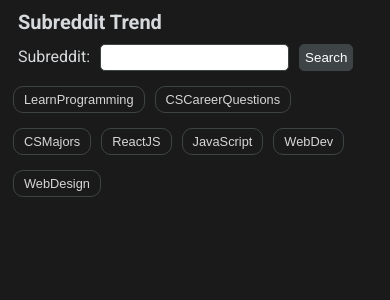
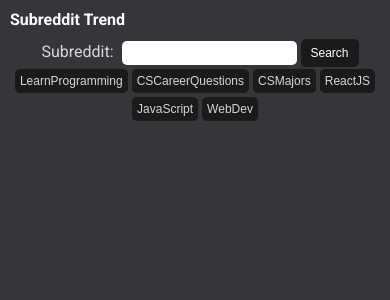
Before and after one commit to sametkayik/subreddit-trend, a React (Vite) app: page / in a window 390 px wide. Shown: the top 300 px of the page. Built offline with nearby package versions, Linux system fonts and the light colour scheme.

Commit message:
Change layout

```diff
--- a/src/App.css
+++ b/src/App.css
@@ -1,102 +1,72 @@
 body {
   font-family: "Roboto", sans-serif;
-  background-color: #1a1a1b;
+  background-color: #36363a;
   color: #d7dadc;
-  margin-top: 0;
+  margin: 0 auto;
+  max-width: 50%;
+  display: flex;
+  flex-direction: column;
+  justify-content: center;
+  align-items: center;
 }
 
+/* Form */
 form {
   margin-left: 10px;
+  display: flex;
+  flex-direction: row;
+  justify-content: center;
 }
 
-h1 {
-  margin: 10px 0 0 10px;
-  font-size: 1.75rem;
-}
-.container {
-  display: flex;
-  flex-direction: column;
-  flex-wrap: wrap;
+/* Headings */
+h1,
+.subreddit-name {
+  margin: 10px 0 10px 10px;
+  font-size: 1.5rem;
+  color: #fff;
 }
 
-.post {
-  margin-bottom: 10px;
+.categories {
   display: flex;
-  flex-direction: column;
   flex-wrap: wrap;
-  width: 70%;
+  justify-content: center;
 }
 
-.post-link {
-  text-decoration: none;
-  color: #d7dadc;
-  margin: 0px;
-  font-weight: bold;
-  font-size: 1.25rem;
+/* Buttons */
+.show-text-button,
+#subreddit-submit,
+.categories button {
+  border: none;
+  border-radius: 10px;
+  padding: 10px 10px;
+  cursor: pointer;
+  font-size: 0.9rem;
 }
 
-.post-link span {
-  display: inline-block;
+.show-text-button {
+  background-color: transparent;
+  color: #a5a5a5;
+  margin: 0 0 5px 0px;
 }
 
-.post-link:before {
-  content: "";
-  margin-right: 5px;
-}
-
-.post-link:hover {
-  color: #ffffff;
-}
-
-.post-details {
-  display: flex;
-  flex-direction: row;
-  font-size: 1rem;
-  color: #888;
-}
-
-.post-details span {
-  margin: 5px 30px 0px 0px;
-  padding: 0px;
-  display: block;
-}
-
-.post-details span:first-child {
-  margin-left: 16px;
-}
-
-.post-header {
-  display: flex;
-  flex-direction: row;
-  justify-content: space-between;
-  align-items: center;
-  width: 100%;
-  margin: 10px 10px 0px 10px;
-}
-
-.post-header button {
-  border: none;
-  background-color: transparent;
-  color: #888;
-  font-size: 1rem;
-  cursor: pointer;
-  white-space: nowrap;
-}
-.post-header button:hover {
-  color: #ffffff;
+.show-text-button:hover {
+  color: #fff;
 }
 
 .categories button {
-  border: 1px solid #3e4446;
-  border-radius: 10px;
-  padding: 5px 10px;
-  background-color: transparent;
+  background-color: #1a1a1b;
   color: #d8d6d6;
-  cursor: pointer;
-  font-size: 1rem;
-  margin: 5px 5px 10px 5px;
+  margin: 5px 3px;
 }
 
+#subreddit-submit {
+  background-color: #1a1a1b;
+  color: #fff;
+  padding: 0 10px;
+  font-size: 0.8rem;
+}
+
+/* Post Text */
 .post-text {
   margin: 20px 10px 0 30px;
   font-size: 1.1rem;
@@ -105,86 +75,188 @@ h1 {
   width: 100%;
 }
 
+/* Search */
 #subreddit-search {
-  margin: 10px;
+  margin: 2px 5px;
   border-radius: 5px;
   border: 1px solid #3e4446;
-  padding: 5px;
+  padding: 5px 10px;
 }
 
-#subreddit-submit {
-  padding: 5px;
-  border-radius: 5px;
-  border: 1px solid #3e4446;
-  background-color: #3e4446;
-  color: #fff;
-  cursor: pointer;
+.post-card {
+  background-color: #1a1a1b;
+  border-radius: 10px;
+  padding: 10px;
+  margin-bottom: 10px;
+  box-shadow: 0px 4px 10px rgba(0, 0, 0, 0.1);
 }
 
-.subreddit-name {
-  font-size: 1.75rem;
-  font-weight: bold;
-  margin-left: 50px;
+.post-header {
+  display: flex;
+  justify-content: space-between;
+  align-items: center;
+  height: 50px;
 }
 
-@media screen and (max-width: 1280px) {
-  .post {
-    width: 70%;
+.post-title {
+  margin: 0 0 0 10px;
+  font-size: 1.25rem;
+  color: #ffffff;
+  max-width: 50ch;
+  word-wrap: break-word;
+}
+
+.post-title:hover {
+  color: #d3d3d3;
+}
+
+.post-author {
+  font-size: 1rem;
+  color: #a5a5a5;
+  text-align: right;
+}
+
+.post-author a {
+  color: #ffffff;
+}
+
+.post-body p {
+  font-size: 1.1rem;
+  color: #ffffff;
+  line-height: 1.5rem;
+  padding: 0 0 10px 10px;
+  margin: 0;
+  max-width: 70ch;
+  overflow: hidden;
+  text-overflow: ellipsis;
+  word-wrap: break-word;
+}
+
+.post-footer {
+  display: flex;
+  justify-content: space-between;
+  align-items: center;
+  font-size: 16px;
+  color: #a5a5a5;
+}
+
+.post-stats {
+  display: flex;
+  align-items: center;
+}
+
+.post-stats p {
+  margin: 0 10px 0 0;
+}
+
+.post-stats i {
+  margin-right: 10px;
+}
+
+@media only screen and (max-width: 1200px) {
+  body {
+    max-width: 90%;
   }
-  .post-details span {
-    margin: 5px 20px 0px 0px;
-    font-size: 0.8rem;
-  }
-  .post-text {
-    margin: 20px 10px 0 20px;
+  .categories button {
+    margin: 5px 5px;
   }
 }
 
-@media screen and (max-width: 768px) {
-  .post {
-    width: 90%;
+@media only screen and (max-width: 768px) {
+  form input {
+    margin: 0;
+    font-size: 0.6rem;
   }
-  .post-details span {
-    margin: 5px 10px 0px 0px;
-    font-size: 0.8rem;
-  }
-  .post-text {
-    margin: 20px 10px 0 10px;
-  }
-  h1 {
-    font-size: 1.25rem;
-  }
+
+  /* Headings */
+  h1,
   .subreddit-name {
     font-size: 1.25rem;
-    margin-left: 30px;
+    margin-bottom: 10px;
   }
+
+  /* Buttons */
+  .show-text-button,
+  #subreddit-submit,
   .categories button {
-    font-size: 0.8rem;
+    border-radius: 5px;
+    font-size: 0.75rem;
   }
-  .post-link {
-    font-size: 1rem;
+
+  .show-text-button {
+    font-size: 0.75rem;
+    padding: auto;
   }
-  .post-header button {
-    font-size: 0.8rem;
+
+  .categories button {
+    margin: 5px 3px;
   }
-  .post-text {
-    font-size: 1rem;
+
+  .post-title {
+    font-size: 0.85rem;
+    max-width: 50ch;
+  }
+
+  .post-author {
+    font-size: 0.65rem;
+  }
+
+  .post-body p {
+    font-size: 0.85rem;
+    max-width: 70ch;
+    line-height: 1.1rem;
+    overflow: hidden;
+    text-overflow: ellipsis;
+    word-wrap: break-word;
+  }
+
+  .post-footer {
+    font-size: 0.75rem;
+  }
+
+  #subreddit-search {
+    margin: 10px 5px;
+    border: none;
   }
 }
 
-@media screen and (max-width: 375px) {
-  .post-details span {
-    margin: 5px 5px 0px 0px;
-    font-size: 0.8rem;
+@media only screen and (max-width: 480px) {
+  body {
+    max-width: 100%;
   }
-  h1 {
-    font-size: 1.1rem;
+
+  .categories button {
+    margin: 2px 2px;
+    font-size: 0.75rem;
+    padding: 5px 5px;
   }
+
+  #subreddit-search {
+    margin: 2px 4px;
+    font-size: 0.75rem;
+  }
+
+  h1,
   .subreddit-name {
-    font-size: 1.1rem;
-    margin-left: 20px;
+    font-size: 1rem;
+    margin-bottom: 10px;
   }
-  .categories button {
-    margin: 5px;
+
+  .post-title {
+    font-size: 0.75rem;
+    max-width: 50ch;
+  }
+
+  .post-body p {
+    font-size: 0.75rem;
+    line-height: 1rem;
+    max-width: 50ch;
+    overflow: hidden;
+    text-overflow: ellipsis;
+    word-wrap: break-word;
+  }
+
+  .post-footer {
+    font-size: 0.75rem;
   }
 }
--- a/src/components/Home.jsx
+++ b/src/components/Home.jsx
@@ -14,7 +14,7 @@ function Home() {
   return (
     <div>
       {search ? (
-        <div style={{ display: "flex", margin: "0" }}>
+        <div style={{ display: "flex", margin: "0", justifyContent: "center" }}>
           <h1>Subreddit Trend </h1>
           <h1 className="subreddit-name">r/{subreddit}</h1>
         </div>
--- a/src/components/Post.jsx
+++ b/src/components/Post.jsx
@@ -9,24 +9,44 @@ export const Post = ({ item }) => {
   };
 
   return (
-    <div className="post" key={item.id}>
-      <div className="post-header">
-        <a
-          className="post-link"
-          href={item.url}
-          target="_blank"
-          rel="noopener noreferrer"
-        >
-          {item.title}
+    <div class="post-card">
+      <div class="post-header">
+        <a href={item.url} target="_blank" rel="noopener noreferrer">
+          <h2 class="post-title">{item.title}</h2>
         </a>
-        {item.text && <button onClick={handleClick}>Show text</button>}
+        <p class="post-author">
+          Posted by <br />
+          <a
+            href={item.author_profile}
+            target="_blank"
+            rel="noopener noreferrer"
+          >
+            {item.author}{" "}
+          </a>
+        </p>
       </div>
-      <div className="post-details">
-        <span className="post-upvotes">{item.ups} upvotes</span>
-        <span className="post-comments">{item.num_comments} comments</span>
-        <span className="post-author">u/{item.author}</span>
+      {item.text && !showText ? (
+        <button className="show-text-button" onClick={handleClick}>
+          Show text
+        </button>
+      ) : (
+        item.text && (
+          <button className="show-text-button" onClick={handleClick}>
+            Hide text
+          </button>
+        )
+      )}
+      <div class="post-body">{showText && <p>{item.text}</p>}</div>
+      <div class="post-footer">
+        <div class="post-stats">
+          <p class="post-upvotes">
+            <i class="fas fa-arrow-up"></i> {item.ups} upvotes
+          </p>
+          <p class="post-comments">
+            <i class="fas fa-comment"></i> {item.num_comments} comments
+          </p>
+        </div>
       </div>
-      {showText && <p className="post-text">{item.text}</p>}
     </div>
   );
 };
--- a/src/components/SubredditForm.jsx
+++ b/src/components/SubredditForm.jsx
@@ -18,7 +18,7 @@ function SubredditForm(props) {
     <>
       <form>
         <label>
-          Subreddit:
+          Subreddit:{" "}
           <input
             id="subreddit-search"
             type="text"
@@ -50,9 +50,6 @@ function SubredditForm(props) {
         <button onClick={() => props.onSubredditChange("webdev")}>
           WebDev
         </button>
-        <button onClick={() => props.onSubredditChange("web_design")}>
-          WebDesign
-        </button>
       </div>
     </>
   );
--- a/src/utils/getSubreddit.js
+++ b/src/utils/getSubreddit.js
@@ -13,10 +13,12 @@ const getSubreddit = async (subreddit, limit = 10) => {
       subreddit_name_prefixed: post.data.subreddit_name_prefixed,
       title: post.data.title,
       author: post.data.author,
+      author_profile: baseUrl + "/user/" + post.data.author,
       ups: post.data.ups,
       num_comments: post.data.num_comments,
       url: baseUrl + post.data.permalink,
       text: post.data.selftext,
+      posted_date: post.data.created_utc,
     }));
     return simplifiedPosts;
   } catch (error) {
```
